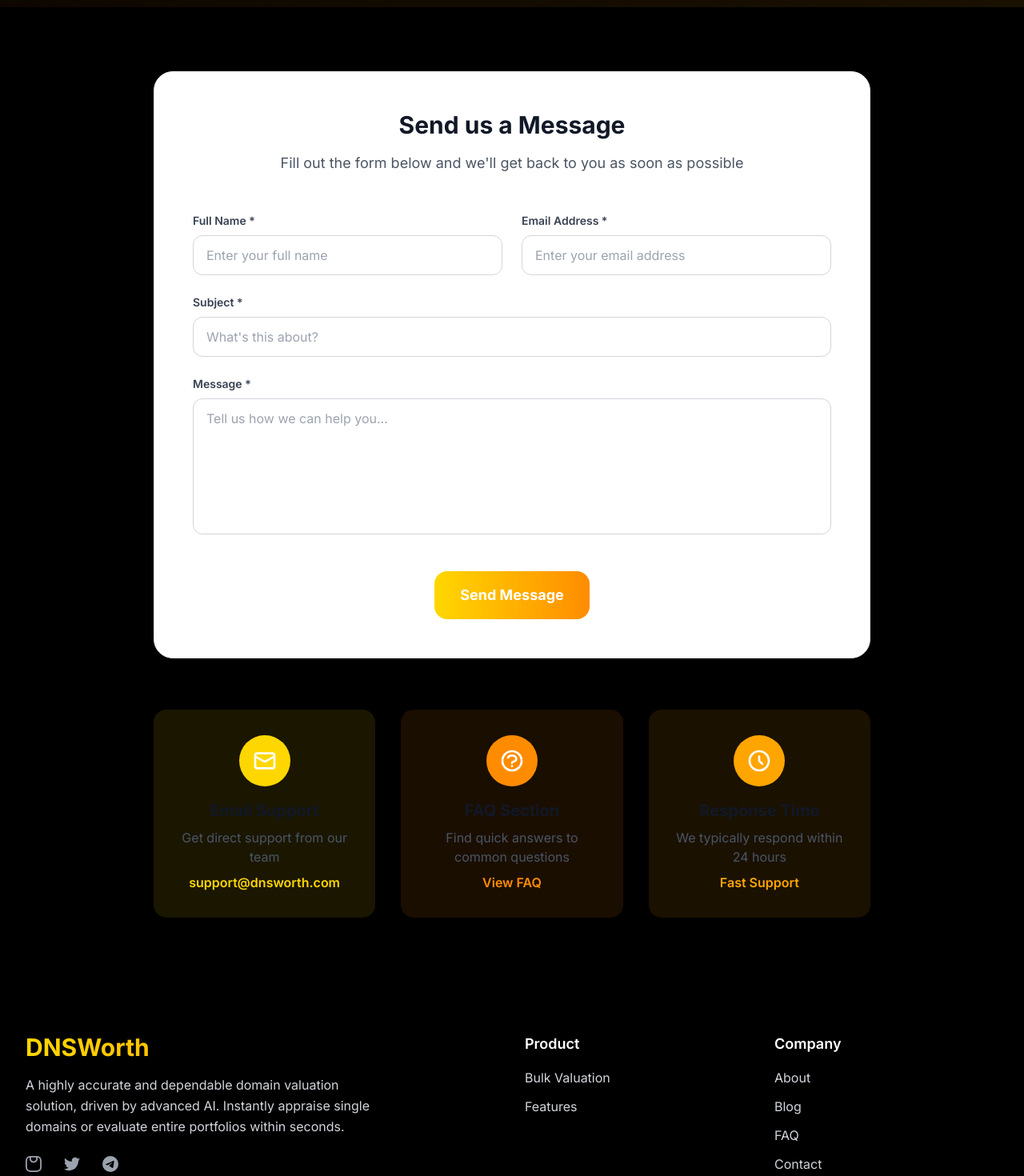
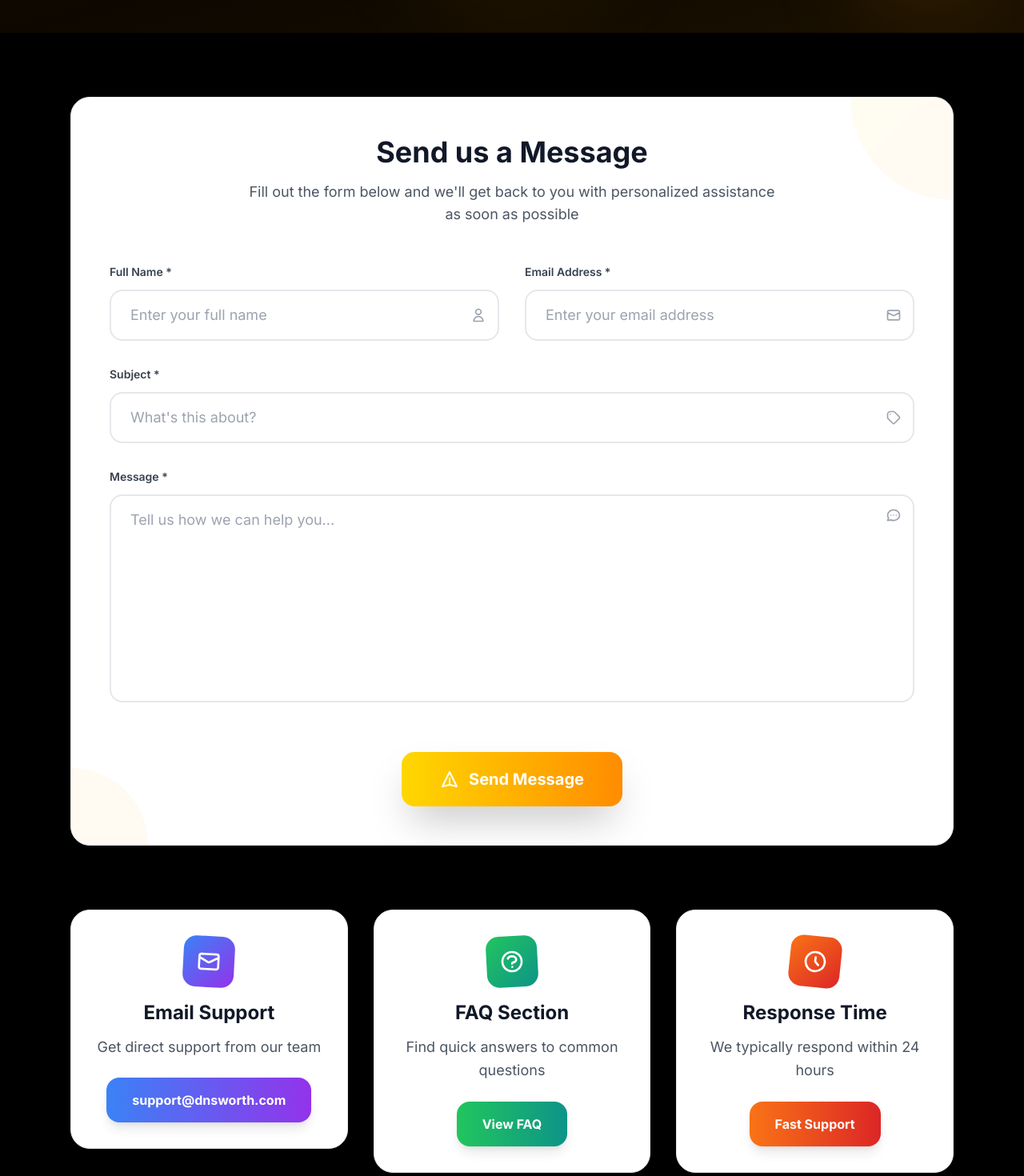
Before and after one commit to dnsworth/dnsworth, a React (Vite) app in the folder frontend/: page /support in a window 1280 px wide. Shown: the part 380-1850 px from the top of the page at 80% size. Built offline with nearby package versions, Linux system fonts and the light colour scheme; no server answers.

Commit message:
feat: fix footer layout (Support next to Company), completely redesign Support page with premium UI and fix navigation scroll to top

```diff
--- a/frontend/src/pages/Support.jsx
+++ b/frontend/src/pages/Support.jsx
@@ -1,4 +1,4 @@
-import React, { useState } from 'react';
+import React, { useState, useEffect } from 'react';
 import Header from '../components/Header';
 import Footer from '../components/Footer';
 
@@ -11,6 +11,12 @@ const Support = ({ onNavigateToBulk, onNavigateHome }) => {
   });
   const [isSubmitting, setIsSubmitting] = useState(false);
   const [submitStatus, setSubmitStatus] = useState(null);
+  const [activeTab, setActiveTab] = useState('contact');
+
+  useEffect(() => {
+    // Scroll to top when component mounts
+    window.scrollTo({ top: 0, behavior: 'smooth' });
+  }, []);
 
   const handleInputChange = (e) => {
     const { name, value } = e.target;
@@ -50,19 +56,74 @@ const Support = ({ onNavigateToBulk, onNavigateHome }) => {
     }, 300);
   };
 
+  const supportOptions = [
+    {
+      id: 'email',
+      title: 'Email Support',
+      description: 'Get direct support from our team',
+      icon: (
+        <div className="w-16 h-16 bg-gradient-to-br from-blue-500 to-purple-600 rounded-2xl flex items-center justify-center mx-auto mb-4 transform rotate-3 hover:rotate-0 transition-all duration-300">
+          <svg className="w-8 h-8 text-white" fill="none" stroke="currentColor" viewBox="0 0 24 24">
+            <path strokeLinecap="round" strokeLinejoin="round" strokeWidth={2} d="M3 8l7.89 4.26a2 2 0 002.22 0L21 8M5 19h14a2 2 0 002-2V7a2 2 0 00-2-2H5a2 2 0 00-2 2v10a2 2 0 002 2z" />
+          </svg>
+        </div>
+      ),
+      action: () => window.open('mailto:support@dnsworth.com', '_blank'),
+      buttonText: 'support@dnsworth.com',
+      buttonStyle: 'bg-gradient-to-r from-blue-500 to-purple-600 hover:from-blue-600 hover:to-purple-700'
+    },
+    {
+      id: 'faq',
+      title: 'FAQ Section',
+      description: 'Find quick answers to common questions',
+      icon: (
+        <div className="w-16 h-16 bg-gradient-to-br from-green-500 to-teal-600 rounded-2xl flex items-center justify-center mx-auto mb-4 transform -rotate-3 hover:rotate-0 transition-all duration-300">
+          <svg className="w-8 h-8 text-white" fill="none" stroke="currentColor" viewBox="0 0 24 24">
+            <path strokeLinecap="round" strokeLinejoin="round" strokeWidth={2} d="M8.228 9c.549-1.165 2.03-2 3.772-2 2.21 0 4 1.343 4 3 0 1.4-1.278 2.575-3.006 2.907-.542.104-.994.54-.994 1.093m0 3h.01M21 12a9 9 0 11-18 0 9 9 0 0118 0z" />
+          </svg>
+        </div>
+      ),
+      action: () => window.location.href = '/faq',
+      buttonText: 'View FAQ',
+      buttonStyle: 'bg-gradient-to-r from-green-500 to-teal-600 hover:from-green-600 hover:to-teal-700'
+    },
+    {
+      id: 'response',
+      title: 'Response Time',
+      description: 'We typically respond within 24 hours',
+      icon: (
+        <div className="w-16 h-16 bg-gradient-to-br from-orange-500 to-red-600 rounded-2xl flex items-center justify-center mx-auto mb-4 transform rotate-6 hover:rotate-0 transition-all duration-300">
+          <svg className="w-8 h-8 text-white" fill="none" stroke="currentColor" viewBox="0 0 24 24">
+            <path strokeLinecap="round" strokeLinejoin="round" strokeWidth={2} d="M12 8v4l3 3m6-3a9 9 0 11-18 0 9 9 0 0118 0z" />
+          </svg>
+        </div>
+      ),
+      action: null,
+      buttonText: 'Fast Support',
+      buttonStyle: 'bg-gradient-to-r from-orange-500 to-red-600 cursor-default'
+    }
+  ];
+
   return (
     <div className="min-h-screen bg-background">
       <Header onBulkValuation={handleBulkValuation} onNavigateHome={onNavigateHome} />
 
       {/* Hero Section */}
-      <section className="py-20 bg-gradient-to-br from-primary/10 via-secondary/5 to-accent/10">
-        <div className="container-custom">
+      <section className="py-20 bg-gradient-to-br from-primary/10 via-secondary/5 to-accent/10 relative overflow-hidden">
+        {/* Background Elements */}
+        <div className="absolute inset-0">
+          <div className="absolute top-10 left-10 w-32 h-32 bg-primary/20 rounded-full blur-3xl"></div>
+          <div className="absolute bottom-10 right-10 w-40 h-40 bg-secondary/20 rounded-full blur-3xl"></div>
+          <div className="absolute top-1/2 left-1/2 transform -translate-x-1/2 -translate-y-1/2 w-64 h-64 bg-accent/10 rounded-full blur-3xl"></div>
+        </div>
+
+        <div className="container-custom relative z-10">
           <div className="max-w-4xl mx-auto text-center">
             <h1 className="text-5xl md:text-6xl font-bold text-gradient mb-6">
-              Get Support
+              Get Premium Support
             </h1>
             <p className="text-xl md:text-2xl text-gray-600 leading-relaxed max-w-3xl mx-auto">
-              We're here to help! Contact our support team for any questions, feedback, or assistance you need.
+              We're here to help! Contact our expert support team for personalized assistance, feedback, or any questions you need answered.
             </p>
           </div>
         </div>
@@ -71,24 +132,32 @@ const Support = ({ onNavigateToBulk, onNavigateHome }) => {
       {/* Support Content */}
       <section className="py-20">
         <div className="container-custom">
-          <div className="max-w-4xl mx-auto">
+          <div className="max-w-6xl mx-auto">
             {/* Contact Form */}
-            <div className="bg-white rounded-3xl shadow-xl border border-gray-200 p-8 md:p-12">
+            <div className="bg-white rounded-3xl shadow-2xl border border-gray-200 p-8 md:p-12 mb-20 relative overflow-hidden">
+              {/* Form Background Pattern */}
+              <div className="absolute inset-0 opacity-5">
+                <div className="absolute top-0 right-0 w-64 h-64 bg-gradient-to-br from-primary to-secondary rounded-full -translate-y-32 translate-x-32"></div>
+                <div className="absolute bottom-0 left-0 w-48 h-48 bg-gradient-to-br from-secondary to-accent rounded-full translate-y-24 -translate-x-24"></div>
+              </div>
+
+              <div className="relative z-10">
                 <div className="text-center mb-12">
-                <h2 className="text-3xl font-bold text-gray-900 mb-4">
+                  <h2 className="text-4xl font-bold text-gray-900 mb-4">
                     Send us a Message
                   </h2>
-                <p className="text-gray-600 text-lg">
-                  Fill out the form below and we'll get back to you as soon as possible
+                  <p className="text-gray-600 text-lg max-w-2xl mx-auto">
+                    Fill out the form below and we'll get back to you with personalized assistance as soon as possible
                   </p>
                 </div>
 
-              <form onSubmit={handleSubmit} className="space-y-6">
-                <div className="grid grid-cols-1 md:grid-cols-2 gap-6">
-                  <div>
-                    <label htmlFor="name" className="block text-sm font-semibold text-gray-700 mb-2">
+                <form onSubmit={handleSubmit} className="space-y-8">
+                  <div className="grid grid-cols-1 md:grid-cols-2 gap-8">
+                    <div className="group">
+                      <label htmlFor="name" className="block text-sm font-semibold text-gray-700 mb-3 group-hover:text-primary transition-colors duration-200">
                         Full Name *
                       </label>
+                      <div className="relative">
                         <input
                           type="text"
                           id="name"
@@ -96,15 +165,22 @@ const Support = ({ onNavigateToBulk, onNavigateHome }) => {
                           value={formData.name}
                           onChange={handleInputChange}
                           required
-                      className="w-full px-4 py-3 border border-gray-300 rounded-xl focus:ring-2 focus:ring-primary focus:border-transparent transition-all duration-200"
+                          className="w-full px-6 py-4 border-2 border-gray-200 rounded-2xl focus:ring-4 focus:ring-primary/20 focus:border-primary transition-all duration-300 text-lg"
                           placeholder="Enter your full name"
                         />
+                        <div className="absolute inset-y-0 right-0 pr-4 flex items-center">
+                          <svg className="w-5 h-5 text-gray-400 group-hover:text-primary transition-colors duration-200" fill="none" stroke="currentColor" viewBox="0 0 24 24">
+                            <path strokeLinecap="round" strokeLinejoin="round" strokeWidth={2} d="M16 7a4 4 0 11-8 0 4 4 0 018 0zM12 14a7 7 0 00-7 7h14a7 7 0 00-7-7z" />
+                          </svg>
+                        </div>
+                      </div>
                     </div>
 
-                  <div>
-                    <label htmlFor="email" className="block text-sm font-semibold text-gray-700 mb-2">
+                    <div className="group">
+                      <label htmlFor="email" className="block text-sm font-semibold text-gray-700 mb-3 group-hover:text-primary transition-colors duration-200">
                         Email Address *
                       </label>
+                      <div className="relative">
                         <input
                           type="email"
                           id="email"
@@ -112,16 +188,23 @@ const Support = ({ onNavigateToBulk, onNavigateHome }) => {
                           value={formData.email}
                           onChange={handleInputChange}
                           required
-                      className="w-full px-4 py-3 border border-gray-300 rounded-xl focus:ring-2 focus:ring-primary focus:border-transparent transition-all duration-200"
+                          className="w-full px-6 py-4 border-2 border-gray-200 rounded-2xl focus:ring-4 focus:ring-primary/20 focus:border-primary transition-all duration-300 text-lg"
                           placeholder="Enter your email address"
                         />
+                        <div className="absolute inset-y-0 right-0 pr-4 flex items-center">
+                          <svg className="w-5 h-5 text-gray-400 group-hover:text-primary transition-colors duration-200" fill="none" stroke="currentColor" viewBox="0 0 24 24">
+                            <path strokeLinecap="round" strokeLinejoin="round" strokeWidth={2} d="M3 8l7.89 4.26a2 2 0 002.22 0L21 8M5 19h14a2 2 0 002-2V7a2 2 0 00-2-2H5a2 2 0 00-2 2v10a2 2 0 002 2z" />
+                          </svg>
+                        </div>
+                      </div>
                     </div>
                   </div>
 
-                <div>
-                  <label htmlFor="subject" className="block text-sm font-semibold text-gray-700 mb-2">
+                  <div className="group">
+                    <label htmlFor="subject" className="block text-sm font-semibold text-gray-700 mb-3 group-hover:text-primary transition-colors duration-200">
                       Subject *
                     </label>
+                    <div className="relative">
                       <input
                         type="text"
                         id="subject"
@@ -129,124 +212,135 @@ const Support = ({ onNavigateToBulk, onNavigateHome }) => {
                         value={formData.subject}
                         onChange={handleInputChange}
                         required
-                    className="w-full px-4 py-3 border border-gray-300 rounded-xl focus:ring-2 focus:ring-primary focus:border-transparent transition-all duration-200"
+                        className="w-full px-6 py-4 border-2 border-gray-200 rounded-2xl focus:ring-4 focus:ring-primary/20 focus:border-primary transition-all duration-300 text-lg"
                         placeholder="What's this about?"
                       />
+                      <div className="absolute inset-y-0 right-0 pr-4 flex items-center">
+                        <svg className="w-5 h-5 text-gray-400 group-hover:text-primary transition-colors duration-200" fill="none" stroke="currentColor" viewBox="0 0 24 24">
+                          <path strokeLinecap="round" strokeLinejoin="round" strokeWidth={2} d="M7 7h.01M7 3h5c.512 0 1.024.195 1.414.586l7 7a2 2 0 010 2.828l-7 7a2 2 0 01-2.828 0l-7-7A1.994 1.994 0 013 12V7a4 4 0 014-4z" />
+                        </svg>
+                      </div>
+                    </div>
                   </div>
 
-                <div>
-                  <label htmlFor="message" className="block text-sm font-semibold text-gray-700 mb-2">
+                  <div className="group">
+                    <label htmlFor="message" className="block text-sm font-semibold text-gray-700 mb-3 group-hover:text-primary transition-colors duration-200">
                       Message *
                     </label>
+                    <div className="relative">
                       <textarea
                         id="message"
                         name="message"
                         value={formData.message}
                         onChange={handleInputChange}
                         required
-                    rows={6}
-                    className="w-full px-4 py-3 border border-gray-300 rounded-xl focus:ring-2 focus:ring-primary focus:border-transparent transition-all duration-200 resize-none"
+                        rows={8}
+                        className="w-full px-6 py-4 border-2 border-gray-200 rounded-2xl focus:ring-4 focus:ring-primary/20 focus:border-primary transition-all duration-300 text-lg resize-none"
                         placeholder="Tell us how we can help you..."
                       />
+                      <div className="absolute top-4 right-4">
+                        <svg className="w-5 h-5 text-gray-400 group-hover:text-primary transition-colors duration-200" fill="none" stroke="currentColor" viewBox="0 0 24 24">
+                          <path strokeLinecap="round" strokeLinejoin="round" strokeWidth={2} d="M8 12h.01M12 12h.01M16 12h.01M21 12c0 4.418-4.03 8-9 8a9.863 9.863 0 01-4.255-.949L3 20l1.395-3.72C3.512 15.042 3 13.574 3 12c0-4.418 4.03-8 9-8s9 3.582 9 8z" />
+                        </svg>
+                      </div>
+                    </div>
                   </div>
 
                   {/* Submit Status Messages */}
                   {submitStatus === 'success' && (
-                  <div className="bg-green-50 border border-green-200 rounded-xl p-4 text-center">
-                    <p className="text-green-800 font-medium">
-                      ✅ Message sent successfully! We'll get back to you soon.
+                    <div className="bg-gradient-to-r from-green-50 to-emerald-50 border-2 border-green-200 rounded-2xl p-6 text-center transform scale-105 transition-all duration-300">
+                      <div className="flex items-center justify-center gap-3 mb-3">
+                        <div className="w-8 h-8 bg-green-500 rounded-full flex items-center justify-center">
+                          <svg className="w-5 h-5 text-white" fill="none" stroke="currentColor" viewBox="0 0 24 24">
+                            <path strokeLinecap="round" strokeLinejoin="round" strokeWidth={2} d="M5 13l4 4L19 7" />
+                          </svg>
+                        </div>
+                        <p className="text-green-800 font-bold text-lg">
+                          Message sent successfully!
+                        </p>
+                      </div>
+                      <p className="text-green-700">
+                        We'll get back to you soon with personalized assistance.
                       </p>
                     </div>
                   )}
 
                   {submitStatus === 'error' && (
-                  <div className="bg-red-50 border border-red-200 rounded-xl p-4 text-center">
-                    <p className="text-red-800 font-medium">
-                      ❌ Something went wrong. Please try again or contact us directly.
+                    <div className="bg-gradient-to-r from-red-50 to-pink-50 border-2 border-red-200 rounded-2xl p-6 text-center transform scale-105 transition-all duration-300">
+                      <div className="flex items-center justify-center gap-3 mb-3">
+                        <div className="w-8 h-8 bg-red-500 rounded-full flex items-center justify-center">
+                          <svg className="w-5 h-5 text-white" fill="none" stroke="currentColor" viewBox="0 0 24 24">
+                            <path strokeLinecap="round" strokeLinejoin="round" strokeWidth={2} d="M6 18L18 6M6 6l12 12" />
+                          </svg>
+                        </div>
+                        <p className="text-red-800 font-bold text-lg">
+                          Something went wrong
+                        </p>
+                      </div>
+                      <p className="text-red-700">
+                        Please try again or contact us directly at support@dnsworth.com
                       </p>
                     </div>
                   )}
 
-                <div className="text-center pt-4">
+                  <div className="text-center pt-6">
                     <button
                       type="submit"
                       disabled={isSubmitting}
-                    className="bg-gradient-to-r from-primary to-secondary text-white font-bold px-8 py-4 rounded-2xl hover:scale-105 transform transition-all duration-200 disabled:opacity-50 disabled:cursor-not-allowed text-lg"
+                      className="group relative bg-gradient-to-r from-primary to-secondary text-white font-bold px-12 py-5 rounded-2xl hover:scale-105 transform transition-all duration-300 disabled:opacity-50 disabled:cursor-not-allowed text-xl shadow-2xl hover:shadow-primary/25"
                     >
                       {isSubmitting ? (
                         <span className="flex items-center justify-center">
-                        <svg className="animate-spin -ml-1 mr-3 h-5 w-5 text-white" xmlns="http://www.w3.org/2000/svg" fill="none" viewBox="0 0 24 24">
+                          <svg className="animate-spin -ml-1 mr-3 h-6 w-6 text-white" xmlns="http://www.w3.org/2000/svg" fill="none" viewBox="0 0 24 24">
                             <circle className="opacity-25" cx="12" cy="12" r="10" stroke="currentColor" strokeWidth="4"></circle>
                             <path className="opacity-75" fill="currentColor" d="M4 12a8 8 0 018-8V0C5.373 0 0 5.373 0 12h4zm2 5.291A7.962 7.962 0 014 12H0c0 3.042 1.135 5.824 3 7.938l3-2.647z"></path>
                           </svg>
-                        Sending...
+                          Sending Message...
                         </span>
                       ) : (
-                      'Send Message'
+                        <span className="flex items-center justify-center">
+                          <svg className="w-6 h-6 mr-3 group-hover:rotate-12 transition-transform duration-300" fill="none" stroke="currentColor" viewBox="0 0 24 24">
+                            <path strokeLinecap="round" strokeLinejoin="round" strokeWidth={2} d="M12 19l9 2-9-18-9 18 9-2zm0 0v-8" />
+                          </svg>
+                          Send Message
+                        </span>
                       )}
                     </button>
                   </div>
                 </form>
               </div>
+            </div>
 
-            {/* Additional Support Options */}
-            <div className="mt-16 grid grid-cols-1 md:grid-cols-3 gap-8">
-              <div className="text-center">
-                <div className="bg-primary/10 rounded-2xl p-8">
-                  <div className="w-16 h-16 bg-primary rounded-full flex items-center justify-center mx-auto mb-4">
-                    <svg className="w-8 h-8 text-white" fill="none" stroke="currentColor" viewBox="0 0 24 24">
-                      <path strokeLinecap="round" strokeLinejoin="round" strokeWidth={2} d="M3 8l7.89 4.26a2 2 0 002.22 0L21 8M5 19h14a2 2 0 002-2V7a2 2 0 00-2-2H5a2 2 0 00-2 2v10a2 2 0 002 2z" />
-                    </svg>
-                  </div>
-                  <h3 className="text-xl font-bold text-gray-900 mb-2">Email Support</h3>
-                  <p className="text-gray-600">
-                    Get direct support from our team
+            {/* Support Options */}
+            <div className="grid grid-cols-1 md:grid-cols-3 gap-8">
+              {supportOptions.map((option) => (
+                <div key={option.id} className="group">
+                  <div className="bg-white rounded-3xl shadow-xl border border-gray-200 p-8 text-center hover:shadow-2xl transition-all duration-300 hover:-translate-y-2">
+                    {option.icon}
+
+                    <h3 className="text-2xl font-bold text-gray-900 mb-3 group-hover:text-primary transition-colors duration-200">
+                      {option.title}
+                    </h3>
+
+                    <p className="text-gray-600 leading-relaxed mb-6 text-lg">
+                      {option.description}
                     </p>
-                  <a
-                    href="mailto:support@dnsworth.com"
-                    className="text-primary font-semibold hover:underline mt-2 inline-block"
+
+                    {option.action ? (
+                      <button
+                        onClick={option.action}
+                        className={`${option.buttonStyle} text-white font-bold px-8 py-4 rounded-2xl transition-all duration-300 transform hover:scale-105 shadow-lg hover:shadow-xl`}
                       >
-                    support@dnsworth.com
-                  </a>
+                        {option.buttonText}
+                      </button>
+                    ) : (
+                      <span className={`${option.buttonStyle} text-white font-bold px-8 py-4 rounded-2xl inline-block shadow-lg`}>
+                        {option.buttonText}
+                      </span>
+                    )}
                   </div>
                 </div>
-
-              <div className="text-center">
-                <div className="bg-secondary/10 rounded-2xl p-8">
-                  <div className="w-16 h-16 bg-secondary rounded-full flex items-center justify-center mx-auto mb-4">
-                    <svg className="w-8 h-8 text-white" fill="none" stroke="currentColor" viewBox="0 0 24 24">
-                      <path strokeLinecap="round" strokeLinejoin="round" strokeWidth={2} d="M8.228 9c.549-1.165 2.03-2 3.772-2 2.21 0 4 1.343 4 3 0 1.4-1.278 2.575-3.006 2.907-.542.104-.994.54-.994 1.093m0 3h.01M21 12a9 9 0 11-18 0 9 9 0 0118 0z" />
-                    </svg>
-                  </div>
-                  <h3 className="text-xl font-bold text-gray-900 mb-2">FAQ Section</h3>
-                  <p className="text-gray-600">
-                    Find quick answers to common questions
-                  </p>
-                  <a
-                    href="/faq"
-                    className="text-secondary font-semibold hover:underline mt-2 inline-block"
-                  >
-                    View FAQ
-                  </a>
-                </div>
-              </div>
-
-              <div className="text-center">
-                <div className="bg-accent/10 rounded-2xl p-8">
-                  <div className="w-16 h-16 bg-accent rounded-full flex items-center justify-center mx-auto mb-4">
-                    <svg className="w-8 h-8 text-white" fill="none" stroke="currentColor" viewBox="0 0 24 24">
-                      <path strokeLinecap="round" strokeLinejoin="round" strokeWidth={2} d="M12 8v4l3 3m6-3a9 9 0 11-18 0 9 9 0 0118 0z" />
-                    </svg>
-                  </div>
-                  <h3 className="text-xl font-bold text-gray-900 mb-2">Response Time</h3>
-                  <p className="text-gray-600">
-                    We typically respond within 24 hours
-                  </p>
-                  <span className="text-accent font-semibold mt-2 inline-block">
-                    Fast Support
-                  </span>
-                </div>
-              </div>
+              ))}
             </div>
           </div>
         </div>
```
Also changed, not shown: frontend/src/components/Footer.jsx (+7 -2 lines). Lines whose indentation alone changed are shown as unchanged.
